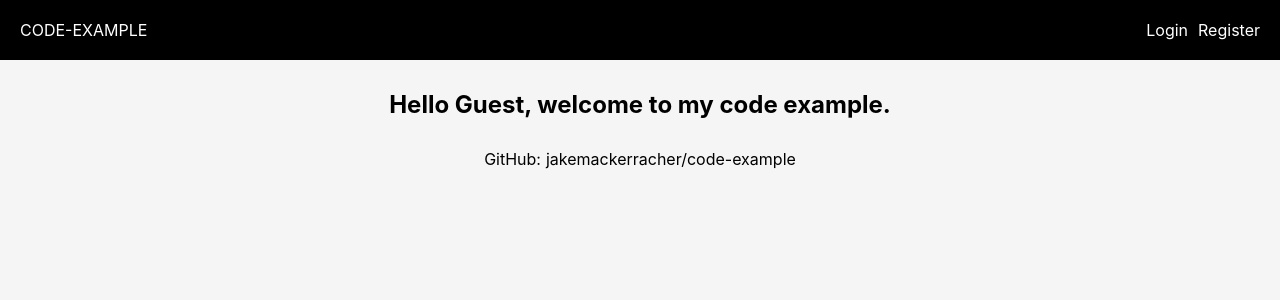
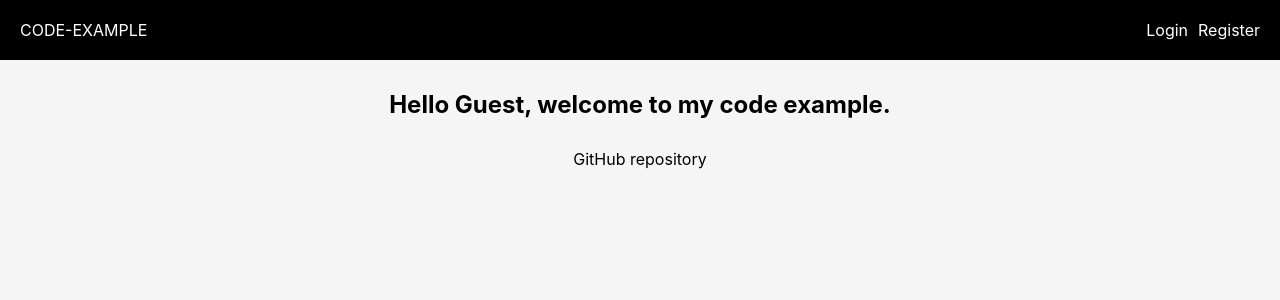
Before and after one commit to jakemackerracher/code-example, a React (Create React App) app in the folder app/: page / in a window 1280 px wide. Shown: the top 300 px of the page. Built offline with nearby package versions, Linux system fonts and the light colour scheme; no server answers.

Commit message:
Updated GitHub repository URL

```diff
--- a/app/public/index.html
+++ b/app/public/index.html
@@ -5,7 +5,7 @@
     <link rel="icon" href="%PUBLIC_URL%/favicon.ico" />
     <meta name="viewport" content="width=device-width, initial-scale=1" />
     <meta name="theme-color" content="#000000" />
-    <meta name="description" content="code-example" />
+    <meta name="description" content="code-example-python-react" />
     <link rel="apple-touch-icon" href="%PUBLIC_URL%/logo192.png" />
     <!--
       manifest.json provides metadata used when your web app is installed on a
--- a/app/src/components/Footer/Footer.js
+++ b/app/src/components/Footer/Footer.js
@@ -5,12 +5,11 @@ import { Link } from "react-router-dom";
 function Footer() {
   return (
     <div className={styles.wrapper}>
-      GitHub:
       <Link
-        to="https://github.com/jakemackerracher/code-example"
+        to="https://github.com/jakemackerracher/code-example-python-react"
         target="_blank"
       >
-        jakemackerracher/code-example
+        GitHub repository
       </Link>
     </div>
   );
```
Also changed, not shown: 1 other file (tests, documents, lock files or other folders).
